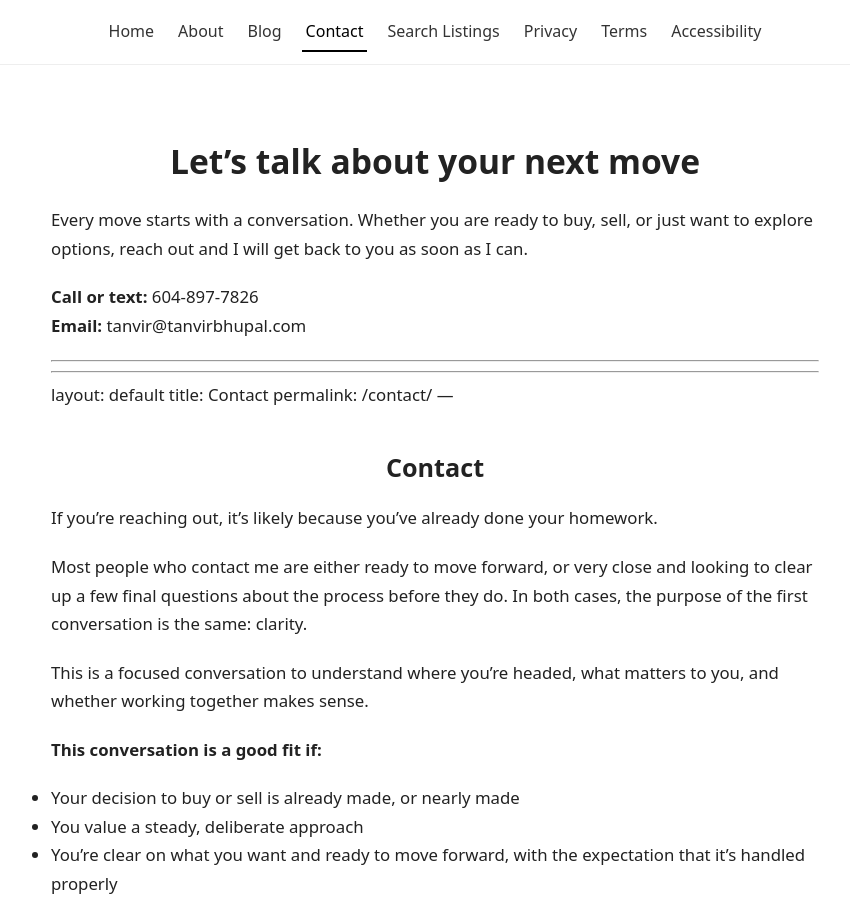
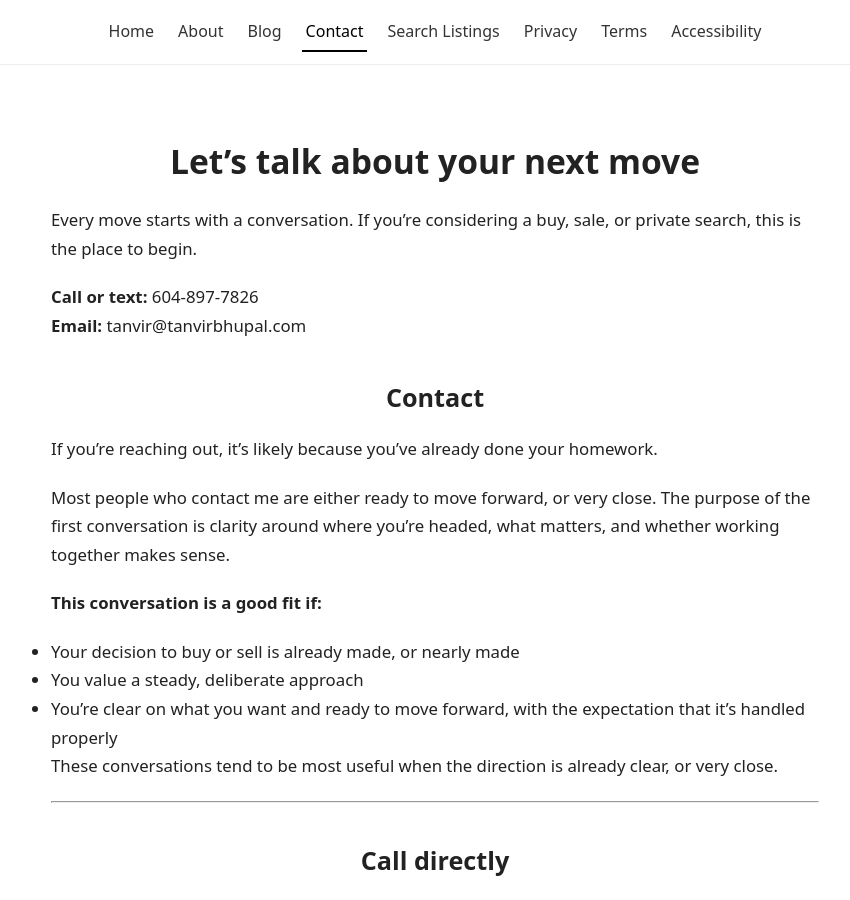
Before and after one commit to gvancouverhomes/gvancouverhomes.github.io, a Jekyll site: the page built from contact.md, in a window 1280 px wide and 900 px high. Shown: the whole window, without its empty margins (205-1055 px from the left). Built offline with Jekyll 4.4.1, drawn with Linux system fonts in a browser that asks for light colours.

Commit message:
Update contact.md

```diff
--- a/contact.md
+++ b/contact.md
@@ -7,25 +7,17 @@ permalink: /contact/
 
 # Let’s talk about your next move
 
-Every move starts with a conversation. Whether you are ready to buy, sell, or just want to explore options, reach out and I will get back to you as soon as I can.
+Every move starts with a conversation. If you’re considering a buy, sale, or private search, this is the place to begin.
 
 **Call or text:** [604-897-7826](tel:+16048977826)
 **Email:** [tanvir@tanvirbhupal.com](mailto:tanvir@tanvirbhupal.com)
 
----
----
-layout: default
-title: Contact
-permalink: /contact/
----
 
 ## Contact
 
 If you’re reaching out, it’s likely because you’ve already done your homework.
 
-Most people who contact me are either ready to move forward, or very close and looking to clear up a few final questions about the process before they do. In both cases, the purpose of the first conversation is the same: clarity.
-
-This is a focused conversation to understand where you’re headed, what matters to you, and whether working together makes sense.
+Most people who contact me are either ready to move forward, or very close. The purpose of the first conversation is clarity around where you’re headed, what matters, and whether working together makes sense.
 
 **This conversation is a good fit if:**
 - Your decision to buy or sell is already made, or nearly made
```
